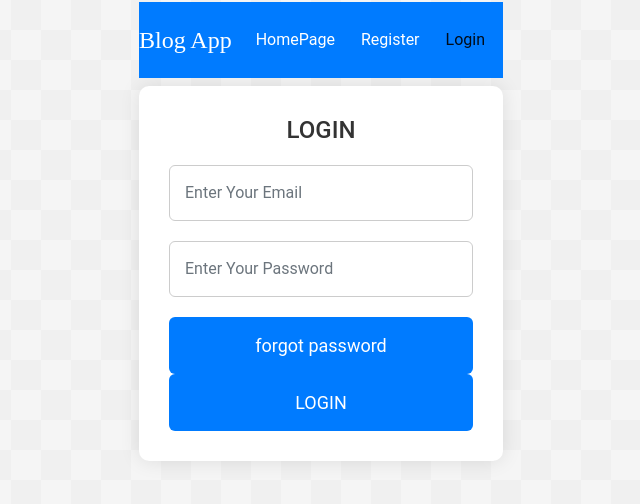
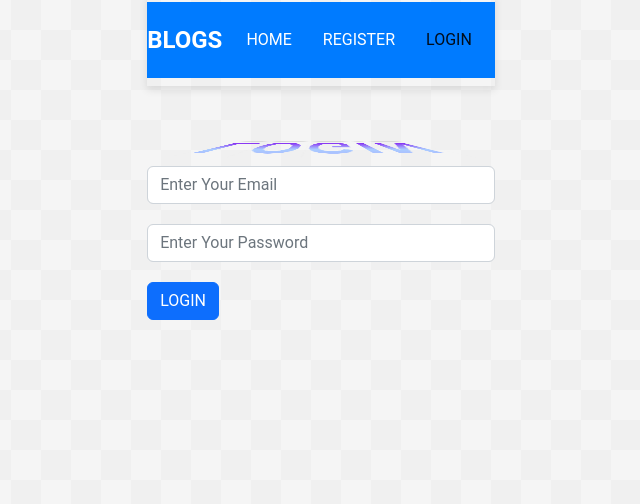
Before and after one commit to Anujvaid45/Blogs, a React (Create React App) app in the folder frontend/: page /login in a window 1280 px wide. Shown: the top 504 px of the page, without its empty margins (319-959 px from the left). Built offline with nearby package versions, Linux system fonts and the light colour scheme; no server answers.

Commit message:
final changes in frontend

```diff
--- a/frontend/public/index.html
+++ b/frontend/public/index.html
@@ -25,7 +25,7 @@
       Learn how to configure a non-root public URL by running `npm run build`.
     -->
     <link rel="stylesheet" href="https://cdn.jsdelivr.net/npm/bootstrap@5.2.3/dist/css/bootstrap.min.css" integrity="sha384-rbsA2VBKQhggwzxH7pPCaAqO46MgnOM80zW1RWuH61DGLwZJEdK2Kadq2F9CUG65" crossorigin="anonymous">
-    <!-- <link rel="stylesheet" href="https://cdnjs.cloudflare.com/ajax/libs/font-awesome/6.4.2/css/all.min.css" integrity="sha512-z3gLpd7yknf1YoNbCzqRKc4qyor8gaKU1qmn+CShxbuBusANI9QpRohGBreCFkKxLhei6S9CQXFEbbKuqLg0DA==" crossorigin="anonymous" referrerpolicy="no-referrer" /> -->
+    <link rel="stylesheet" href="https://cdnjs.cloudflare.com/ajax/libs/font-awesome/6.4.2/css/all.min.css" integrity="sha512-z3gLpd7yknf1YoNbCzqRKc4qyor8gaKU1qmn+CShxbuBusANI9QpRohGBreCFkKxLhei6S9CQXFEbbKuqLg0DA==" crossorigin="anonymous" referrerpolicy="no-referrer" />
     <title>Blogs Page</title>
   </head>
   <body>
--- a/frontend/src/Layout/Header.js
+++ b/frontend/src/Layout/Header.js
@@ -1,17 +1,24 @@
 import { NavLink,Link } from "react-router-dom";
 import { useAuth } from "../context/auth.js";
 import { toast } from 'react-toastify';
+import React, { useState } from 'react';
+import { useNavigate} from 'react-router-dom';
 import '../styles/Header.css';
 const Header = () => {
 
-  const [auth,setAuth] = useAuth()
+  const {auth,setAuth} = useAuth()
+  // eslint-disable-next-line
+  const [blogPosts, setBlogPosts] = useState([]);
+  const navigate = useNavigate()
   const handleLogout = () =>{
     setAuth({
       ...auth,user:null,token:''
     })
+    setBlogPosts([]);
 
     localStorage.removeItem('auth');
     setTimeout(()=>{ toast.success('Logout Successful')},100)
+    setTimeout(()=>{navigate('/login')},2000)
 
   };
     return (
@@ -30,26 +37,26 @@ const Header = () => {
             <span className="navbar-toggler-icon" />
           </button>
           <div className="collapse navbar-collapse" id="navbarTogglerDemo01">
-            <Link to="/" className="navbar-brand" style={{fontFamily:'krok',fontWeight:'400'}}>
-               Blog App
+            <Link to="/" className="navbar-brand">
+               BLOGS
             </Link>
             <ul className="navbar-nav ms-auto mb-2 mb-lg-0">
 
               <li className="nav-item">
                 <NavLink to="/" className="nav-link ">
-                  HomePage
+                  HOME
                 </NavLink>
               </li>
               {!auth?.user ?(
                 <>
                   <li className="nav-item">
                     <NavLink to="/register" className="nav-link">
-                      Register
+                      REGISTER
                     </NavLink>
                   </li>
                   <li className="nav-item">
                     <NavLink to="/login" className="nav-link">
-                      Login
+                      LOGIN
                     </NavLink>
                   </li>
                 </>
@@ -71,7 +78,7 @@ const Header = () => {
                           to={'/write'}
                           className="dropdown-item"
                         >
-                          Write
+                          WRITE
                         </NavLink>
                       </li>
                       <li>
@@ -80,7 +87,7 @@ const Header = () => {
                           to="/"
                           className="dropdown-item"
                         >
-                          Logout
+                          LOGOUT
                         </NavLink>
                       </li>
                     </ul>
--- a/frontend/src/index.js
+++ b/frontend/src/index.js
@@ -1,7 +1,7 @@
 import React from 'react';
 import ReactDOM from 'react-dom/client';
 import { AuthProvider } from './context/auth';
-import { BlogProvider } from './context/blogContext';
+// import { BlogProvider } from './context/blogContext';
 import './index.css';
 import App from './App';
 
@@ -10,10 +10,10 @@ const root = ReactDOM.createRoot(document.getElementById('root'));
 root.render(
 
     <AuthProvider>
-        <BlogProvider>
+
 
     <App />
-    </BlogProvider>
+
 </AuthProvider>
 
 );
--- a/frontend/src/pages/HomePage.js
+++ b/frontend/src/pages/HomePage.js
@@ -8,98 +8,42 @@ const HomePage = () => {
 
     const [blogPosts, setBlogPosts] = useState([]);
     console.log(blogPosts)
-    const { user } = useAuth();
+    const { auth } = useAuth();
 
-  useEffect(() => {
-    axios.get('https://blogs-api1.onrender.com/blog').then((response) => {
-      setBlogPosts(response.data);
-    });
-  }, []);
+    console.log('Auth:', auth);
+    useEffect(() => {
+      const fetchUserBlogs = async () => {
+        try {
+          if (auth) {
+            const response = await axios.get('https://blogs-api1.onrender.com/blog');
+            setBlogPosts(response.data);
+          }
+        } catch (error) {
+          console.error('Error fetching user blogs:', error);
+        }
+      };
 
+      fetchUserBlogs();
+    }, [auth]);
     return (
       <Layout title={'Home'}>
         <div className="home-container">
-        <h1>Latest Blog Posts</h1>
-        {blogPosts.map((post) => (
-          <div key={post._id} className="blog-post">
-            <h2 className="blog-title">{post.title}</h2>
-            <p className="blog-content">{post.content}</p>
-          </div>
-        ))}
-      </div>
+       <h1>Your Latest Blog Posts</h1>
+       { blogPosts.length > 0 ? (
+         <div>
+           {blogPosts.map(blog => (
+             <div key={blog._id} className="blog-post">
+               <h2 className="blog-title">{blog.title}</h2>
+               <p className="blog-content">{blog.content}</p>
+             </div>
+           ))}
+         </div>
+       ) : (
+         <p>You haven't written any blogs yet.</p>
+       )}
+     </div>
       </Layout>
      );
 }
 
 export default HomePage;
-
-// import React, { useState, useEffect } from 'react';
-// import axios from 'axios';
-// import "../styles/Home.css";
-// import { useAuth } from '../context/auth';
-// import Layout from '../Layout/Layout';
-
-// const HomePage = () => {
-//   const [blogPosts, setBlogPosts] = useState([]);
-//   const { user } = useAuth();
-
-//   useEffect(() => {
-//     axios.get('https://blogs-api1.onrender.com/blog')
-//       .then((response) => {
-//         setBlogPosts(response.data);
-//       });
-//   }, []);
-
-//   return (
-//     <Layout title={'Home'}>
-//       <div className="home-container">
-//         <h1>Latest Blog Posts</h1>
-//         {blogPosts.map((post) => (
-//           // Check if the user_id of the post matches the user's id
-//           post && post.user_id === user._id && (
-//             <div key={post._id} className="blog-post">
-//               <h2 className="blog-title">{post.title}</h2>
-//               <p className="blog-content">{post.content}</p>
-//             </div>
-//           )
-//         ))}
-//       </div>
-//     </Layout>
-//   );
-// };
-
-// export default HomePage;
-
-
-// ExampleComponent.js
-// import React from 'react';
-// import { useBlogContext } from '../context/blogContext';
-// import Layout from '../Layout/Layout';
-
-// const HomePage = () => {
-//   const { blogPosts, loading } = useBlogContext();
-//   console.log(blogPosts.length);
-//   return (
-//     <Layout>
-//     <div className="home-container">
-//       <h1>Your Latest Blog Posts</h1>
-//       {loading ? (
-//         <p>Loading...</p>
-//       ) : blogPosts.length > 0 ? (
-//         <div>
-//           {blogPosts.map(blog => (
-//             <div key={blog._id} className="blog-post">
-//               <h2 className="blog-title">{blog.title}</h2>
-//               <p className="blog-content">{blog.content}</p>
-//             </div>
-//           ))}
-//         </div>
-//       ) : (
-//         <p>You haven't written any blogs yet.</p>
-//       )}
-//     </div>
-//     </Layout>
-//   );
-// };
-
-// export default HomePage;
--- a/frontend/src/pages/auth/login.js
+++ b/frontend/src/pages/auth/login.js
@@ -9,7 +9,8 @@ import { useAuth } from '../../context/auth';
 const Login = () => {
     const[email,setEmail] = useState("")
     const[password,setPassword] = useState("")
-    const [auth,setAuth] = useAuth()
+    // eslint-disable-next-line
+    const {auth,setAuth,updateUser} = useAuth()
     const navigate = useNavigate()
     const location = useLocation()
 
@@ -21,11 +22,16 @@ const Login = () => {
             );
             if(res && res.data.success){
                 toast.success(res.data.message)
-                setAuth({
-                    ...auth,
-                    user:res.data.user,
-                    token:res.data.token
-                })
+                // setAuth({
+                //     ...auth,
+                //     user:res.data.user,
+                //     token:res.data.token
+                // })
+                const userData = {
+                    user: res.data.user,
+                    token: res.data.token,
+                };
+                updateUser(userData);
                 localStorage.setItem('auth',JSON.stringify(res.data))
                 setTimeout(()=>{navigate(location.state || '/')},2000)
             }else{
@@ -41,7 +47,11 @@ const Login = () => {
     <div title={'Login'}>
     <div className="form-container">
         <form onSubmit={handleSubmit}>
-        <h4 className="title">LOGIN</h4>
+        {/* <h4 className="title">LOGIN</h4> */}
+        <div class="txt" id="txt">
+        <b>L</b><b>O</b><b>G</b><b>I</b><b>N</b>
+</div>
+<br />
 
             <div className="mb-3">
                 <input type="email"
@@ -60,7 +70,6 @@ const Login = () => {
                  />
             </div>
 
-            <button type="button" className="btn btn-primary" onClick={()=>{navigate('/forgot-password')}} style={{marginRight:'20px'}}>forgot password</button>
             <button type="submit" className="btn btn-primary">LOGIN</button>
         </form>
     </div>
--- a/frontend/src/styles/BlogForm.css
+++ b/frontend/src/styles/BlogForm.css
@@ -14,7 +14,7 @@ body {
 
   .blog-form-container {
     width: 100%;
-    max-width: 600px;
+
     padding: 40px;
     background-color: #fff;
     border-radius: 8px;
--- a/frontend/src/styles/Header.css
+++ b/frontend/src/styles/Header.css
@@ -16,6 +16,7 @@
 .navbar-brand {
   color: #fff;
   font-size: 24px;
+  font-weight: bold;
 }
 
 .navbar-nav {
@@ -23,13 +24,14 @@
 }
 
 .nav-item {
-    margin-right: 10px;
+  margin-right: 15px;
 }
 
 .nav-link {
   color: #fff;
   text-decoration: none;
   font-size: 16px;
+  transition: color 0.3s ease-in-out;
 }
 
 .nav-link:hover {
@@ -39,10 +41,14 @@
 .dropdown-menu {
   background-color: #007bff;
   border: none;
+  padding: 10px;
+  box-shadow: 0 4px 8px rgba(0, 0, 0, 0.1);
 }
 
 .dropdown-item {
   color: #fff;
+  font-size: 16px;
+  transition: background-color 0.3s ease-in-out, color 0.3s ease-in-out;
 }
 
 .dropdown-item:hover {
@@ -55,4 +61,5 @@
   width: 100%;
   padding-right: 0;
   padding-left: 0;
+  box-shadow: 0 4px 8px rgba(0, 0, 0, 0.1);
 }
--- a/frontend/src/styles/authStyle.css
+++ b/frontend/src/styles/authStyle.css
@@ -1,77 +1,70 @@
-/* Add this to your existing styles or create a new CSS file */
-
-.form-container {
-    max-width: 400px;
-    margin: auto;
-    padding: 30px;
-    background-color: #fff;
-    border-radius: 10px;
-    box-shadow: 0 0 20px rgba(0, 0, 0, 0.1);
+*{
+  padding:0;
+  margin:0;
+  box-sizing:border-box;
 }
-
-  .title {
-    text-align: center;
-    color: #333;
-    font-size: 24px;
-    margin-bottom: 20px;
+body{
+ height:200vh;
+ background:black;
+ display:flex;
+ justify-content:center;
 }
-
-  .form-control {
-    width: 100%;
-    padding: 15px;
-    margin-bottom: 20px;
-    border: 1px solid #ccc;
-    border-radius: 6px;
-    box-sizing: border-box;
-    font-size: 16px;
+#txt{
+ display:flex;
+ align-items:center;
+ justify-content:center;
+ flex:1;
+ font-family:sans-serif;
+ letter-spacing:3.5px;
+ font-size:3rem;
+ font-weight:700;
+ position:relative;
+ transform-style:preserve-3d;
+ perspective:100px;
+ -webkit-transform-style:preserve-3d;
+ -webkit-perspective:100px;
 }
-
-  .btn {
-    width: 100%;
-    padding: 15px;
-    color: #fff;
-    background-color: #007bff;
-    border: none;
-    border-radius: 6px;
-    cursor: pointer;
-    font-size: 18px;
-    transition: background-color 0.3s ease-in-out;
+#txt>b{
+ height:3.5rem;
+ box-shadow:0 .4rem .3rem -.3rem #aaa;
+ color:#979c9f;
+ background:linear-gradient(#aaf,#acf,rgb(126, 6, 239));
+ background-clip:text;
+ -webkit-text-fill-color:transparent;
+ -webkit-background-clip:text;
+ -webkit-text-fill-color:transparent;
+ transform-origin:bottom;
+ transform:rotateX(-85deg);
+ -webkit-transform-origin:bottom;
+ -webkit-transform:rotateX(-85deg);
+ animation:getUp 7s infinite;
 }
-
-  .btn:hover {
-    background-color: #0056b3;
+#txt>b:nth-child(2){
+ animation-delay:.25s;
 }
-
-  /* Add some spacing between buttons */
-  .btn:not(:last-child) {
-    margin-right: 10px;
+#txt>b:nth-child(3){
+ animation-delay:.5s;
 }
-
-  /* Add some styling to the forgot password link */
-  .forgot-password {
-    display: block;
-    text-align: right;
-    margin-top: 10px;
-    color: #007bff;
-    text-decoration: none;
-    font-size: 14px;
-    transition: color 0.3s ease-in-out;
+#txt>b:nth-child(4){
+ animation-delay:.75s;
 }
-
-  .forgot-password:hover {
-    color: #0056b3;
+#txt>b:nth-child(5){
+ animation-delay:1s;
 }
-
-  /* Add a subtle border animation on focus for form controls */
-  .form-control:focus {
-    outline: none;
-    border-color: #007bff;
-    box-shadow: 0 0 10px rgba(0, 123, 255, 0.4);
+#txt>b:nth-child(6){
+ animation-delay:1.25s;
 }
-
-  /* Style the form error messages */
-  .error-message {
-    color: #dc3545;
-    font-size: 14px;
-    margin-top: 5px;
+#txt>b:nth-child(7){
+ animation-delay:1.5s;
 }
+#txt>b:nth-child(8){
+ animation-delay:1.75s;
+}
+@keyframes getUp{
+ 10%,50%{
+    transform:rotateX(0);
+ }
+ 0%,60%,100%{
+    transform:rotateX(-85deg);
+ }
+}
```
Also changed, not shown: frontend/src/context/auth.js (+6 -1 lines), frontend/src/pages/auth/register.js (+6 -12 lines). Lines whose indentation alone changed are shown as unchanged.
